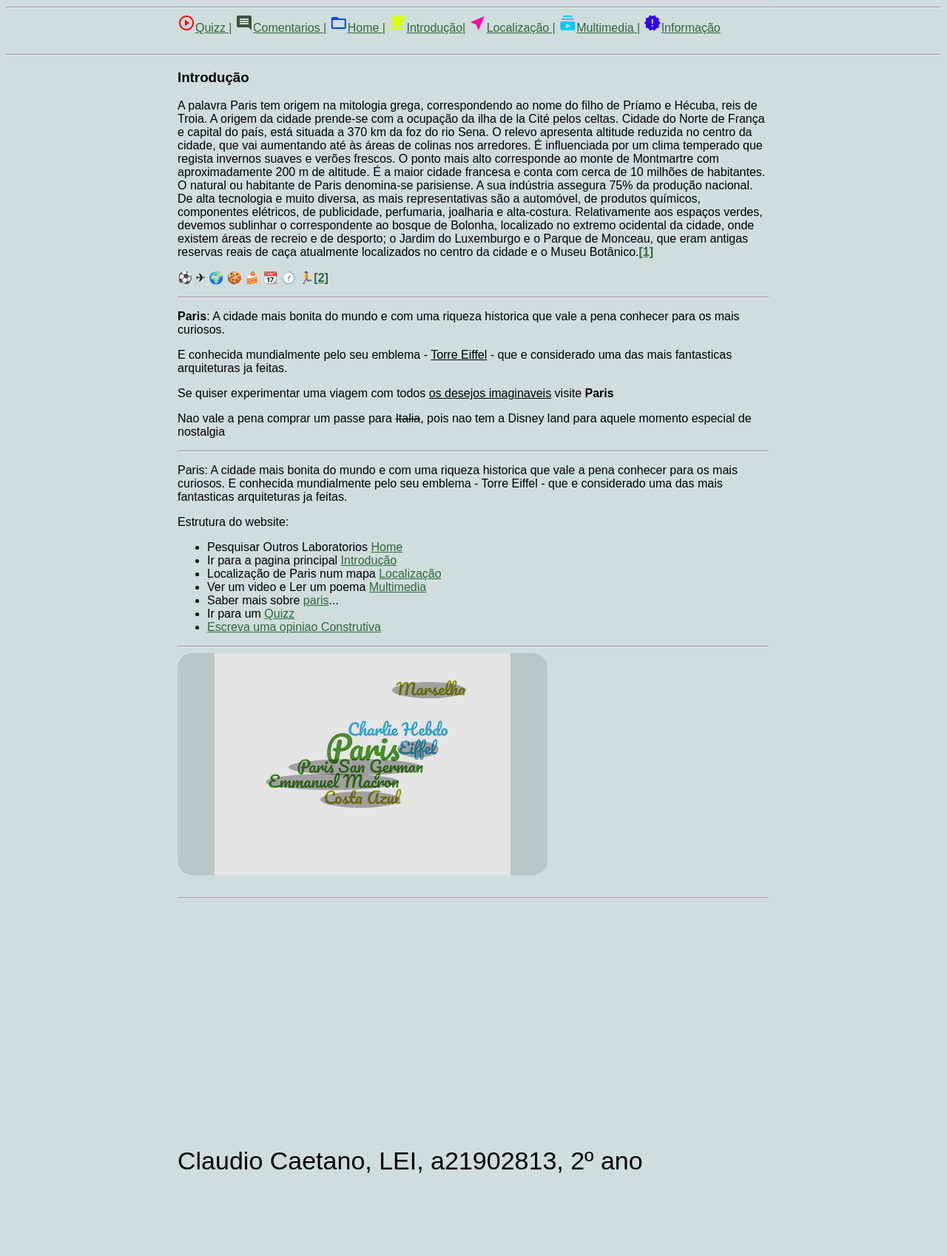
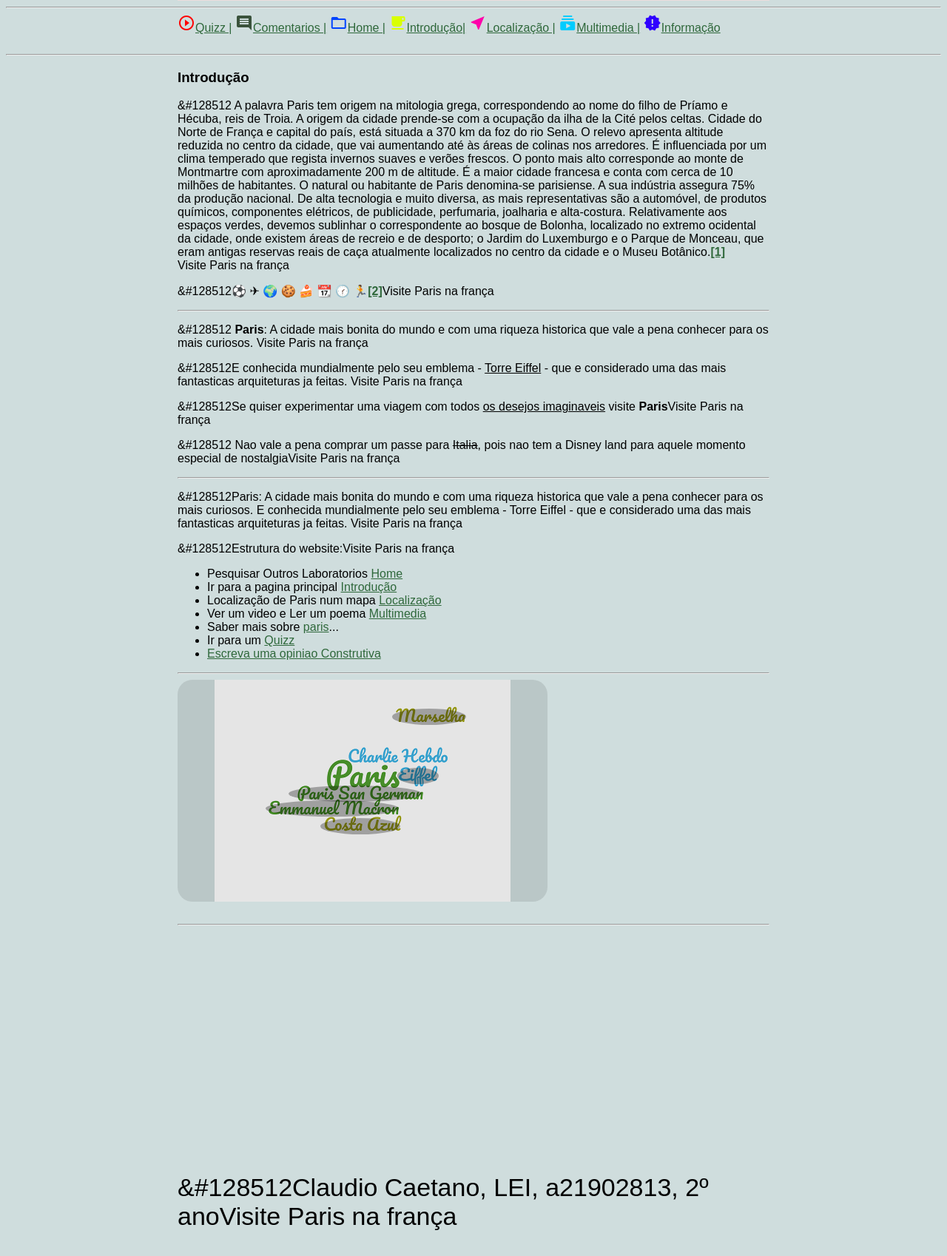
Before and after one commit to claudio-21902813/pw-lab, a PHP site: page /lab4/index.html in a window 1280 px wide. Shown: the part 453-2151 px from the top of the page at 74% size. Before the commit the page ends 2039 px from the top, so only its background shows below. Run offline with PHP 8.4, Linux system fonts and the light colour scheme; some web fonts are replaced.

Commit message:
lab 4 desenvolvimento

```diff
--- a/lab4/estilos.css
+++ b/lab4/estilos.css
@@ -28,14 +28,21 @@ a:link {
     color: rgb(47, 104, 59);
   }
 
-  a:visited {
+a:visited {
     color: rgb(28, 0, 128);
   }
 
-  a:hover {
+a:hover {
     color: rgb(240, 255, 105);
   }
 
-  a:active {
+a:active {
     color: rgb(167, 167, 204);
   }
+
+  p::before {
+      content: "&#128512";
+  }
+  p::after {
+      content: "Visite Paris na frança";
+  }
```
